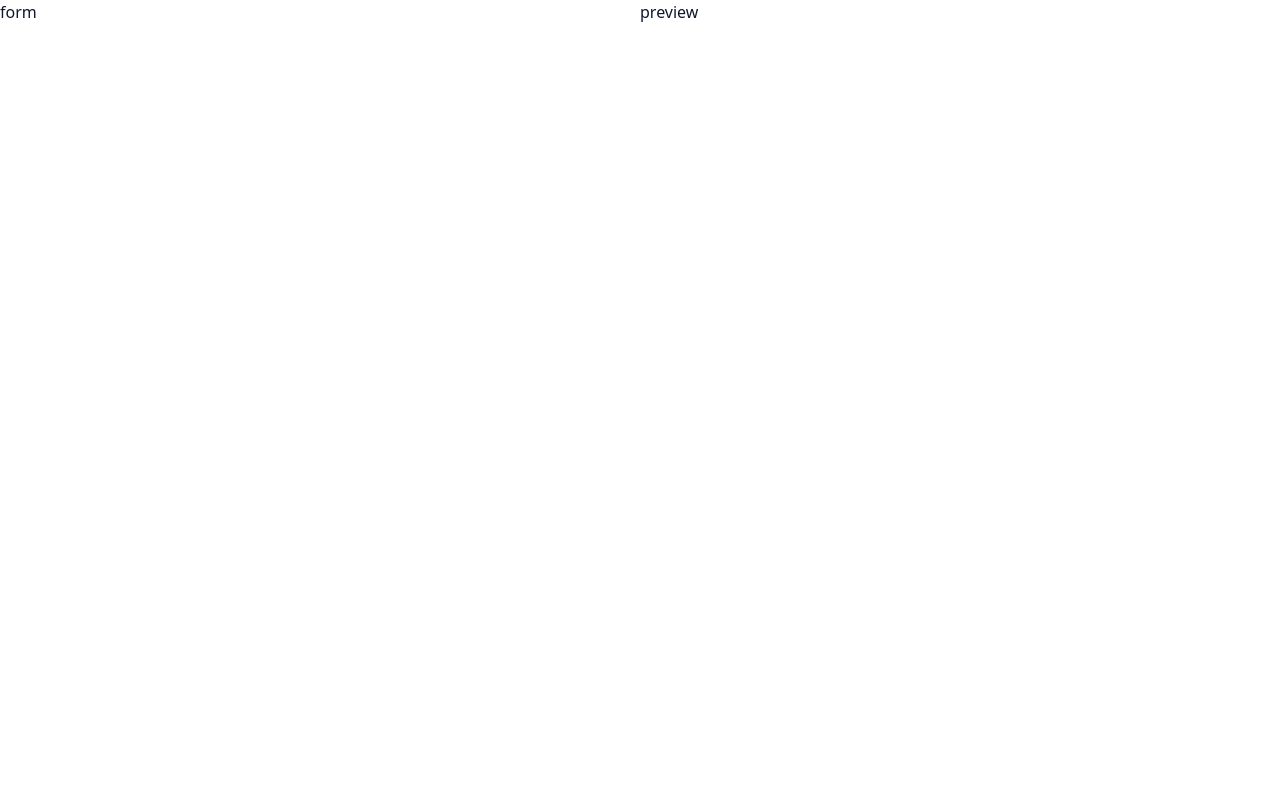
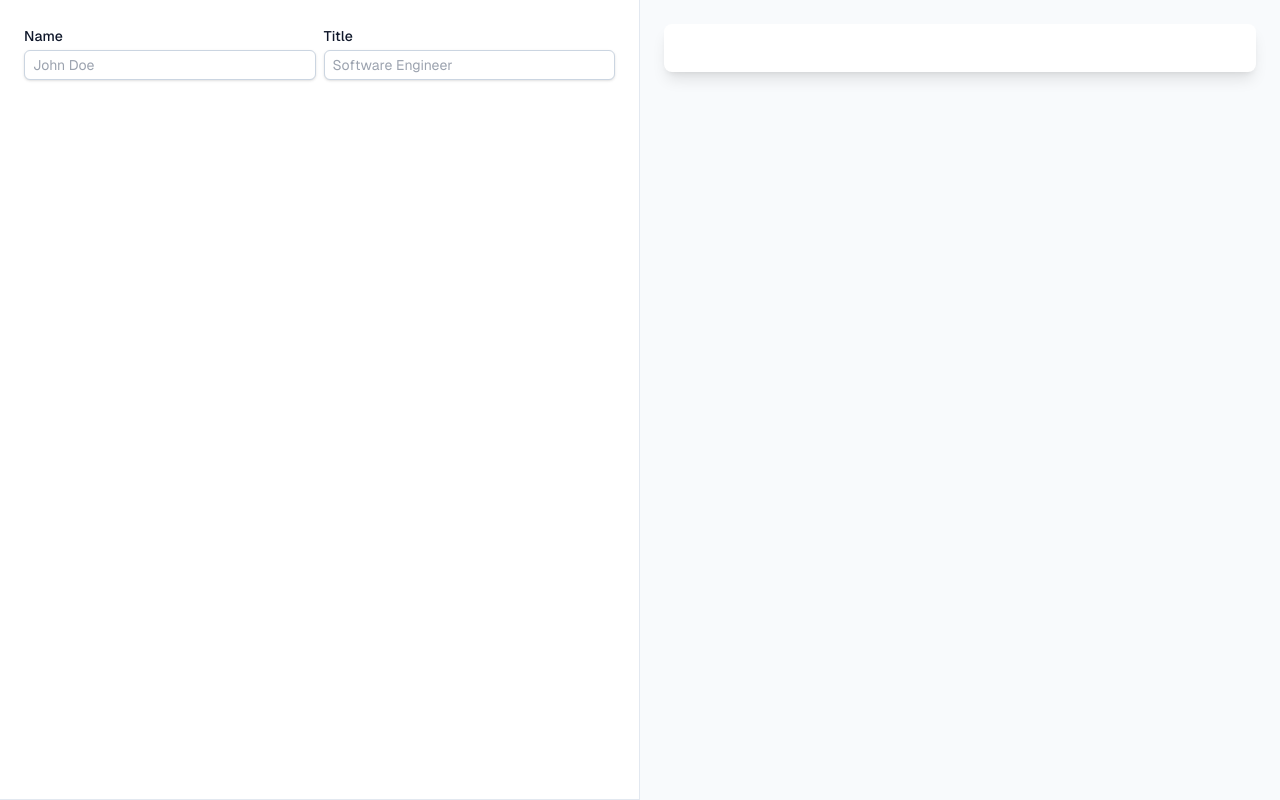
Before and after one commit to rago4/portfolio, a Next.js app: page /cv-builder in a window 1280 px wide. Built offline with nearby package versions, Linux system fonts and the light colour scheme.

Commit message:
fix styling & fonts

```diff
--- a/app/cv-builder/layout.tsx
+++ /dev/null
@@ -1,27 +0,0 @@
-import '../globals.css'
-
-import type { Metadata } from 'next'
-import localFont from 'next/font/local'
-
-const geistSans = localFont({
-  src: '../fonts/GeistVF.woff',
-  variable: '--font-geist-sans',
-  weight: '100 900',
-})
-
-export const metadata: Metadata = {
-  title: '',
-  description: '',
-}
-
-export default function CVBuilderLayout({
-  children,
-}: Readonly<{
-  children: React.ReactNode
-}>) {
-  return (
-    <html lang="en">
-      <body className={`${geistSans.variable} antialiased`}>{children}</body>
-    </html>
-  )
-}
--- a/app/cv-builder/page.tsx
+++ b/app/cv-builder/page.tsx
@@ -2,7 +2,7 @@ import { MainContent } from '@/cv-builder/components/main-content'
 
 export default function CVBuilderPage() {
   return (
-    <main className="grid min-h-screen text-slate-900 md:grid-cols-2">
+    <main className="font-geist-sans grid min-h-screen text-slate-900 md:grid-cols-2">
       <MainContent />
     </main>
   )
--- a/app/layout.tsx
+++ b/app/layout.tsx
@@ -2,6 +2,12 @@ import './globals.css'
 
 import type { Metadata } from 'next'
 import localFont from 'next/font/local'
+
+const geistSans = localFont({
+  src: './fonts/GeistVF.woff',
+  variable: '--font-geist-sans',
+  weight: '100 900',
+})
 
 const geistMono = localFont({
   src: './fonts/GeistMonoVF.woff',
@@ -22,7 +28,7 @@ export default function RootLayout({
 }>) {
   return (
     <html lang="en">
-      <body className={`${geistMono.variable} antialiased`}>{children}</body>
+      <body className={`${geistSans.variable} ${geistMono.variable} antialiased`}>{children}</body>
     </html>
   )
 }
--- a/app/page.tsx
+++ b/app/page.tsx
@@ -33,8 +33,8 @@ function LinkButton({
 
 export default function Home() {
   return (
-    <main className="flex min-h-screen items-center justify-center bg-neutral-950 p-5 font-mono">
-      <div className="max-w-xl text-balance text-center lowercase text-white">
+    <main className="font-geist-mono flex min-h-screen items-center justify-center bg-neutral-950 p-5 lowercase text-white">
+      <div className="max-w-xl text-balance text-center">
         <h1 className="text-2xl font-bold">Rafal Golawski</h1>
         <p className="mt-2 text-sm leading-relaxed text-neutral-100">
           TLDR: Front-end developer with over 6 years of experience. Lifting weights four times a
--- a/cv-builder/components/cv-form.tsx
+++ b/cv-builder/components/cv-form.tsx
@@ -1,3 +1,33 @@
+import { Input } from '@/cv-builder/components/ui/input'
+import { Label } from '@/cv-builder/components/ui/label'
+import { useMainContext } from '@/cv-builder/main-context'
+
 export function CVForm() {
-  return <p>form</p>
+  const { fields, onFieldChange } = useMainContext()
+  return (
+    <form onSubmit={(event) => event.preventDefault()}>
+      <div className="grid grid-cols-2 gap-2">
+        <div className="space-y-0.5">
+          <Label htmlFor="name">Name</Label>
+          <Input
+            id="name"
+            className="block w-full"
+            value={fields.name}
+            onChange={(event) => onFieldChange('name', event.target.value)}
+            placeholder="John Doe"
+          />
+        </div>
+        <div className="space-y-0.5">
+          <Label htmlFor="title">Title</Label>
+          <Input
+            id="title"
+            className="block w-full"
+            value={fields.title}
+            onChange={(event) => onFieldChange('title', event.target.value)}
+            placeholder="Software Engineer"
+          />
+        </div>
+      </div>
+    </form>
+  )
 }
--- a/cv-builder/components/cv-preview.tsx
+++ b/cv-builder/components/cv-preview.tsx
@@ -1,3 +1,11 @@
+import { useMainContext } from '@/cv-builder/main-context'
+
 export function CVPreview() {
-  return <div className="rounded-lg bg-white p-6 shadow-lg">preview</div>
+  const { fields } = useMainContext()
+  return (
+    <div className="rounded-lg bg-white p-6 shadow-lg">
+      {fields.name.length > 0 && <p className="text-3xl font-bold">{fields.name}</p>}
+      {fields.title.length > 0 && <p className="text-slate-500">{fields.title}</p>}
+    </div>
+  )
 }
--- /dev/null
+++ b/cv-builder/components/ui/input.tsx
@@ -0,0 +1,13 @@
+import { cn } from '@/cv-builder/utils'
+
+export function Input({ className, ...props }: JSX.IntrinsicElements['input']) {
+  return (
+    <input
+      className={cn(
+        'rounded-md border border-slate-300 px-2 py-1 text-sm text-slate-900 shadow',
+        className
+      )}
+      {...props}
+    />
+  )
+}
--- /dev/null
+++ b/cv-builder/components/ui/label.tsx
@@ -0,0 +1,5 @@
+import { cn } from '@/cv-builder/utils'
+
+export function Label({ className, ...props }: JSX.IntrinsicElements['label']) {
+  return <label className={cn('text-sm font-medium', className)} {...props} />
+}
--- /dev/null
+++ b/cv-builder/utils.ts
@@ -0,0 +1,6 @@
+import clsx from 'clsx'
+import { type ClassNameValue, twMerge } from 'tailwind-merge'
+
+export function cn(...classes: ClassNameValue[]) {
+  return clsx(twMerge(classes))
+}
--- a/package.json
+++ b/package.json
@@ -10,10 +10,12 @@
     "lint": "next lint"
   },
   "dependencies": {
+    "clsx": "^2.1.1",
     "lucide-react": "^0.453.0",
     "next": "14.2.15",
     "react": "^18",
-    "react-dom": "^18"
+    "react-dom": "^18",
+    "tailwind-merge": "^2.5.4"
   },
   "devDependencies": {
     "@types/node": "^20",
--- a/tailwind.config.ts
+++ b/tailwind.config.ts
@@ -5,11 +5,16 @@ const config: Config = {
     './pages/**/*.{js,ts,jsx,tsx,mdx}',
     './components/**/*.{js,ts,jsx,tsx,mdx}',
     './app/**/*.{js,ts,jsx,tsx,mdx}',
+    './cv-builder/**/*.{js,ts,jsx,tsx,mdx}',
   ],
   theme: {
     extend: {
       animation: {
         flicker: 'flicker 5s ease infinite',
+      },
+      fontFamily: {
+        'geist-mono': ['var(--font-geist-mono)'],
+        'geist-sans': ['var(--font-geist-sans)'],
       },
       keyframes: {
         flicker: {
```
Also changed, not shown: 1 other file (tests, documents, lock files or other folders).
